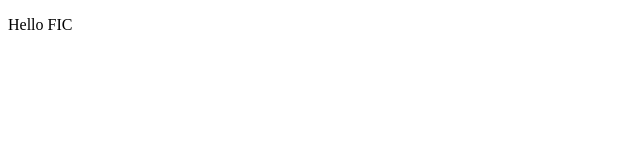
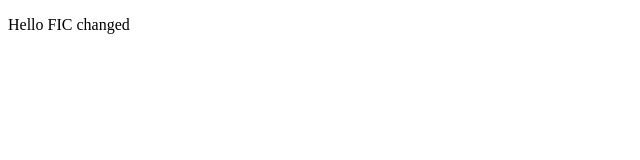
Before and after one commit to maluch11/maluch11TestApp001, a plain HTML site: page index.html in a window 1280 px wide. Shown: the full height of the page, 0-640 px from the left. Drawn offline with Linux system fonts and the light colour scheme.

Commit message:
Name of your commit

```diff
--- a/index.html
+++ b/index.html
@@ -4,6 +4,7 @@
 
     </head>
     <body>
-        <div><p>Hello FIC</p></div>
+        <div><p>Hello FIC changed</p></div>
+        <div></div>
     </body>
 </html>
```
